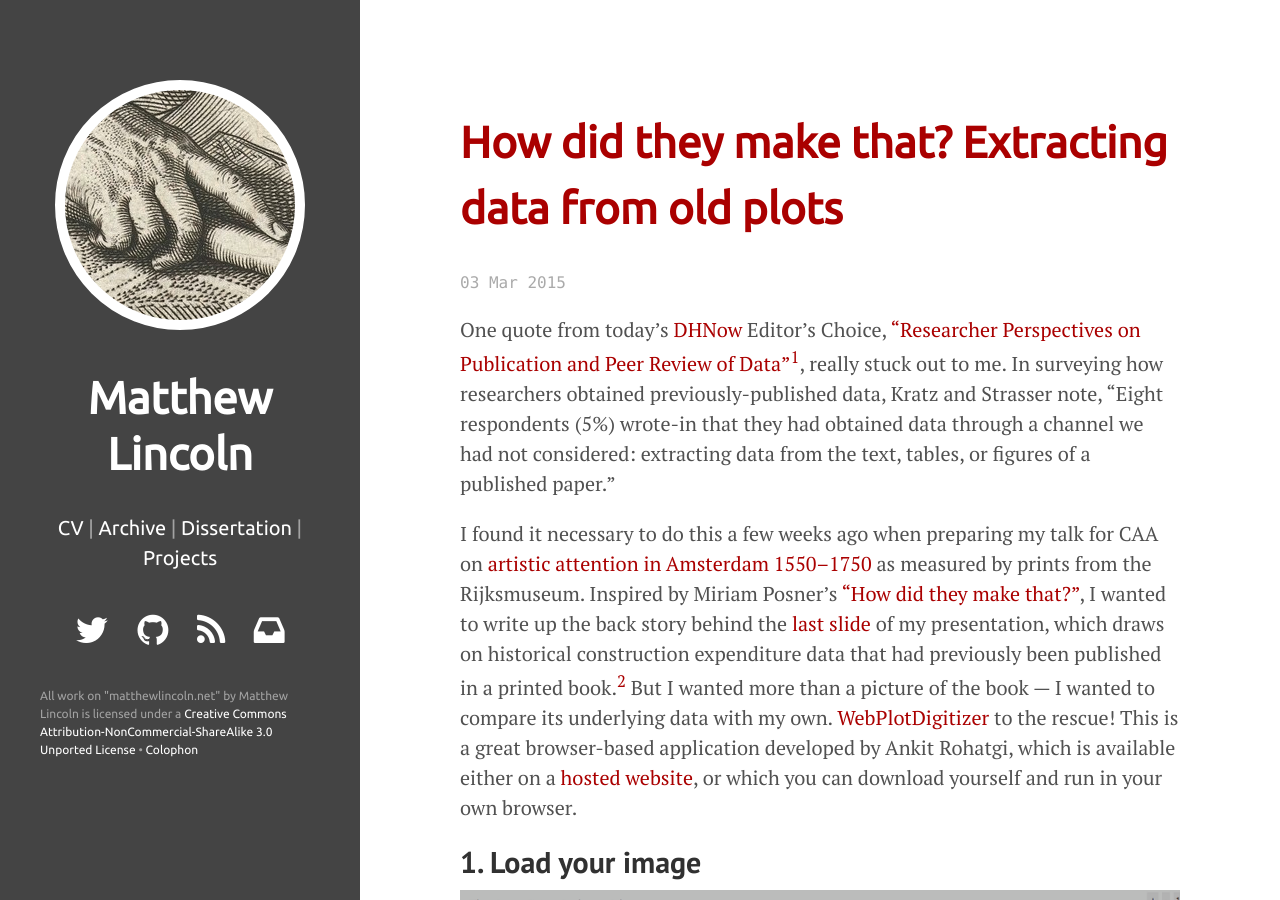
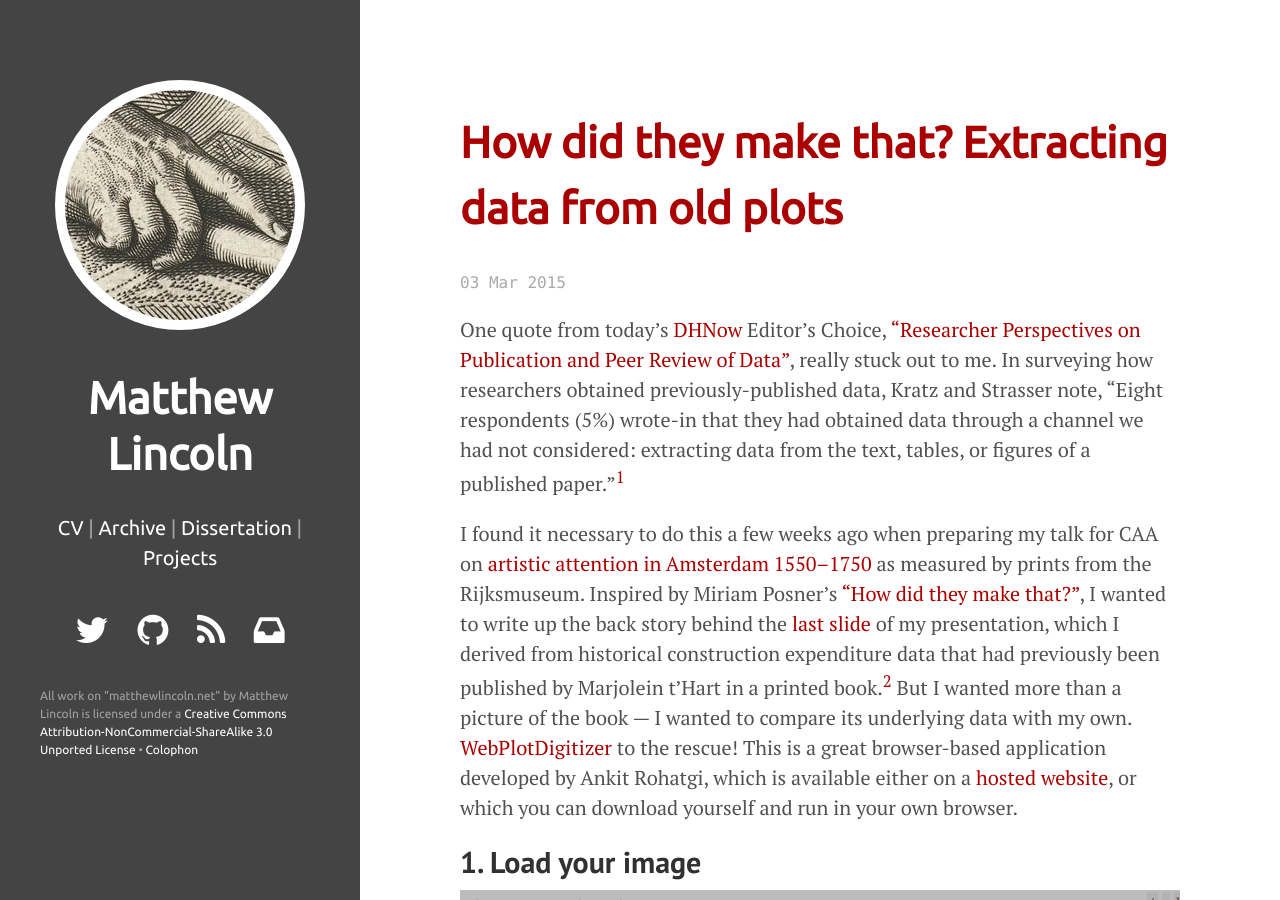
Before and after one commit to mdlincoln/mdlincoln.github.io, a Jekyll site: the page built from _posts/2015-03-03-how-did-they-make-that-extracting-data-from-old-plots.md, in a window 1280 px wide and 900 px high. Built offline with Jekyll 4.4.1, drawn with Linux system fonts in a browser that asks for light colours; nearby versions of some CDN libraries; comment, search, counter and statistics services are not loaded.

Commit message:
final edits

```diff
--- a/_posts/2015-03-03-how-did-they-make-that-extracting-data-from-old-plots.md
+++ b/_posts/2015-03-03-how-did-they-make-that-extracting-data-from-old-plots.md
@@ -8,11 +8,11 @@ tags:
 - Visualization
 ---
 
-One quote from today's [DHNow] Editor's Choice, ["Researcher Perspectives on Publication and Peer Review of Data"][plos][^1], really stuck out to me.
-In surveying how researchers obtained previously-published data, Kratz and Strasser note, "Eight respondents (5%) wrote-in that they had obtained data through a channel we had not considered: extracting data from the text, tables, or figures of a published paper."
+One quote from today's [DHNow] Editor's Choice, ["Researcher Perspectives on Publication and Peer Review of Data"][plos], really stuck out to me.
+In surveying how researchers obtained previously-published data, Kratz and Strasser note, "Eight respondents (5%) wrote-in that they had obtained data through a channel we had not considered: extracting data from the text, tables, or figures of a published paper."[^1]
 
 I found it necessary to do this a few weeks ago when preparing my talk for CAA on [artistic attention in Amsterdam 1550--1750][caa] as measured by prints from the Rijksmuseum.
-Inspired by Miriam Posner's ["How did they make that?"][posner], I wanted to write up the back story behind the [last slide][last] of my presentation, which draws on historical construction expenditure data that had previously been published in a printed book.[^2]
+Inspired by Miriam Posner's ["How did they make that?"][posner], I wanted to write up the back story behind the [last slide][last] of my presentation, which I derived from historical construction expenditure data that had previously been published by Marjolein t'Hart in a printed book.[^2]
 But I wanted more than a picture of the book --- I wanted to compare its underlying data with my own.
 [WebPlotDigitizer][wpd] to the rescue!
 This is a great browser-based application developed by Ankit Rohatgi, which is available either on a [hosted website][hosted], or which you can download yourself and run in your own browser.
```
